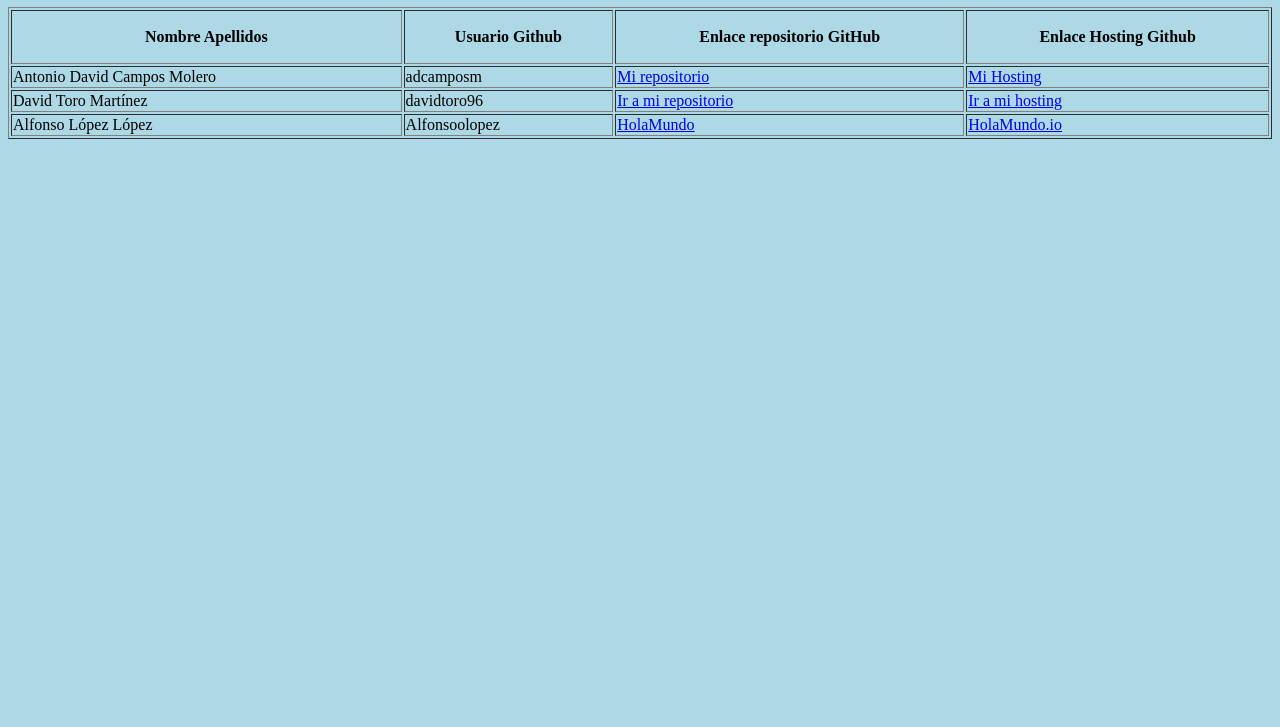
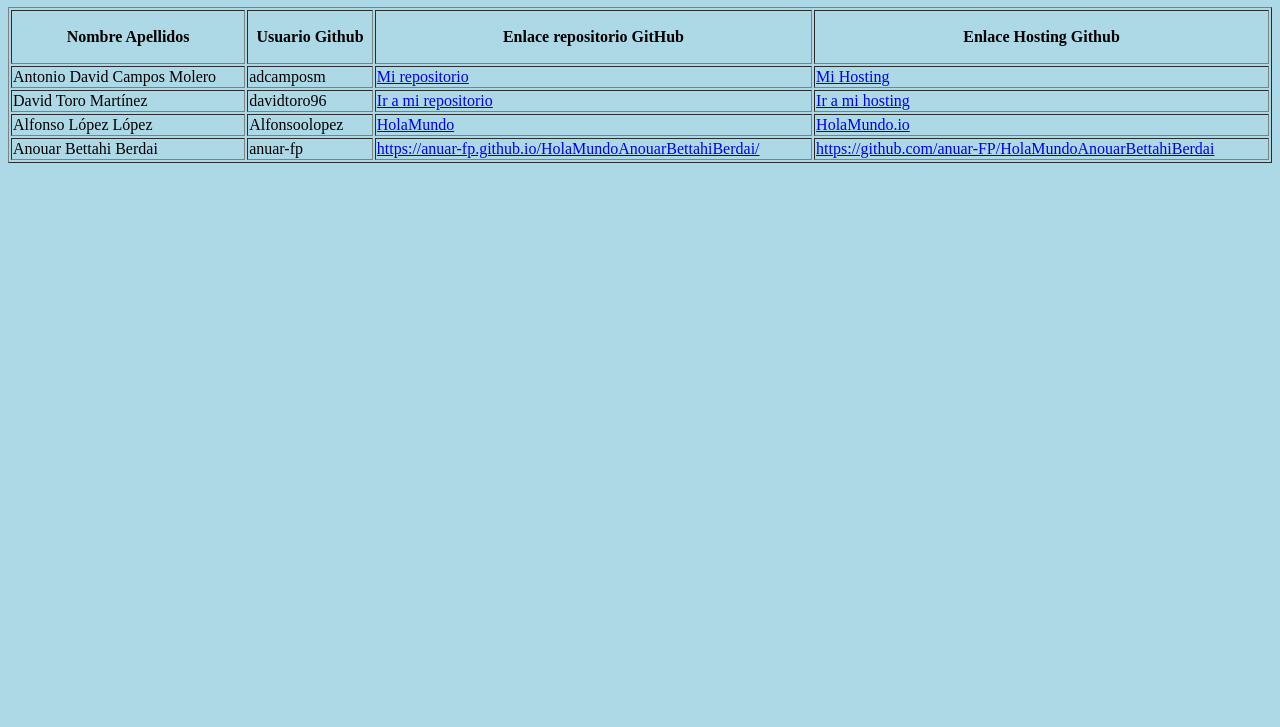
Before and after one commit to nxvaexe/HolaMundoAntonioDavidCamposMolero, a plain HTML site: page index.html in a window 1280 px wide. Shown: the part 73-800 px from the top of the page. Drawn offline with Linux system fonts and the light colour scheme.

Commit message:
Update index.html

```diff
--- a/index.html
+++ b/index.html
@@ -35,6 +35,13 @@
 		<td><a href="https://github.com/Alfonsoolopez/HolaMundoAlfonsoLopezLopez">HolaMundo</a></td>
 		<td><a href="https://alfonsoolopez.github.io/HolaMundoAlfonsoLopezLopez/">HolaMundo.io</a></td>
 	</tr>
+
+	<tr>
+            <td>Anouar Bettahi Berdai</td>
+            <td>anuar-fp</td>
+            <td><a href="https://anuar-fp.github.io/HolaMundoAnouarBettahiBerdai/">https://anuar-fp.github.io/HolaMundoAnouarBettahiBerdai/</a></td>
+            <td><a href="https://github.com/anuar-FP/HolaMundoAnouarBettahiBerdai">https://github.com/anuar-FP/HolaMundoAnouarBettahiBerdai</a></td>
+        </tr>
 </table>
 
 </body>
```
